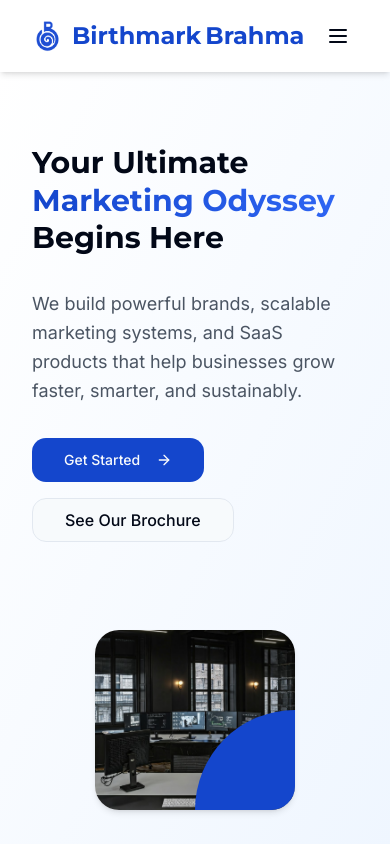
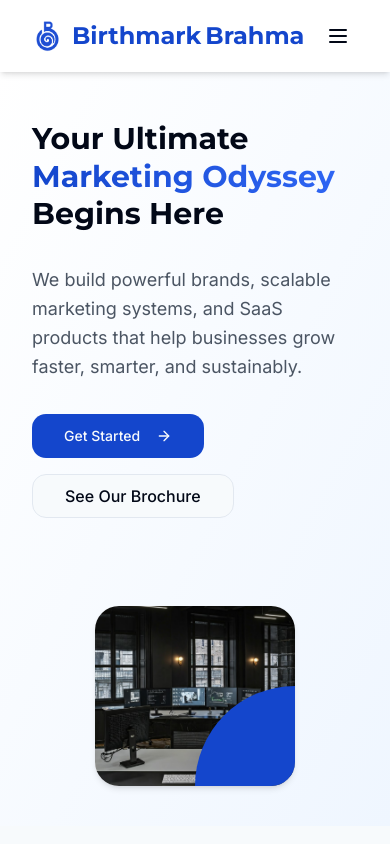
Before and after one commit to birthmarkbrahma-dev/birthmark-brahma, a React (Vite) app: page / in a window 390 px wide. Shown: the top 844 px of the page. Built offline with nearby package versions, Linux system fonts and the light colour scheme.

Commit message:
Fix mobile responsive layout

```diff
--- a/src/components/Hero.tsx
+++ b/src/components/Hero.tsx
@@ -6,17 +6,7 @@ import React, { useState } from "react";
 const Hero = () => {
   const [open, setOpen] = useState(false);
   return (
-    <section
-  className="
-    relative
-    pt-20 pb-12
-    bg-gradient-to-br from-white to-blue-50
-    overflow-hidden
-  "
->
-
-
-
+    <section className="relative pt-14 md:pt-20 pb-10 bg-gradient-to-br from-white to-blue-50 overflow-hidden">
       {/* Decorative elements */}
       <div className="circle-bg hidden md:block w-[300px] h-[300px] bg-brand-blue left-[-100px] top-[20%] animate-spin-slow"></div>
       <div className="circle-bg hidden md:block w-[400px] h-[400px] bg-brand-lightBlue right-[-150px] bottom-[-100px] animate-spin-slow"></div>
```
